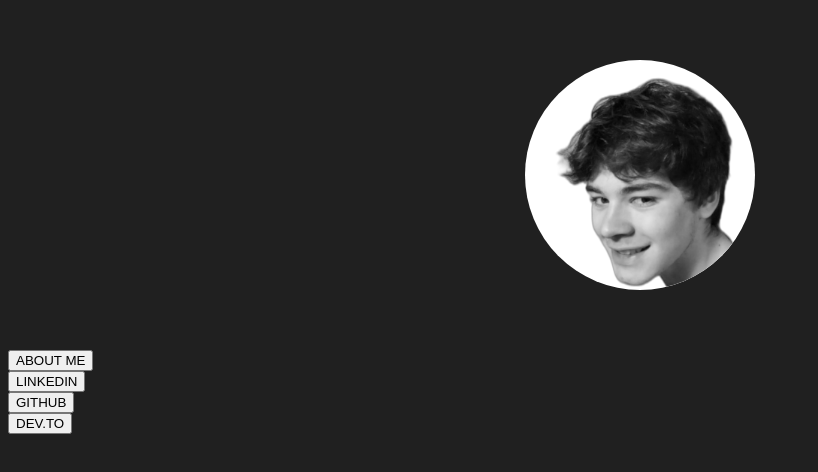
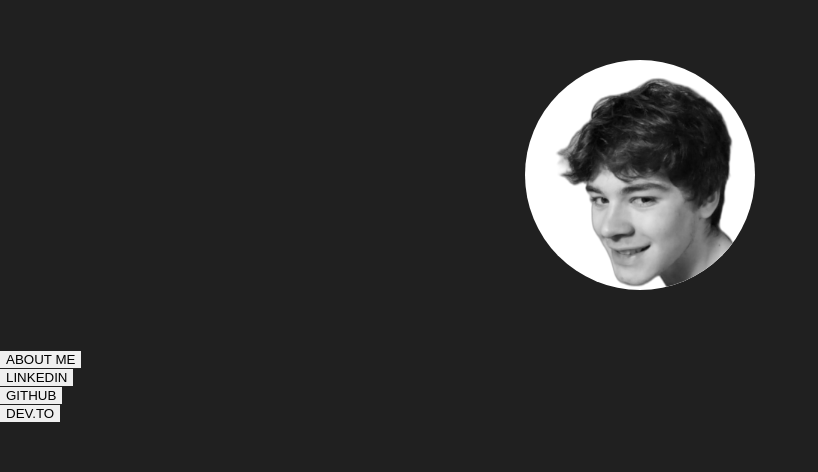
Before and after one commit to rodrigocitadin/my-portfolio, a Vue app: page / in a window 1280 px wide. Shown: the top 472 px of the page, without its empty margins (0-818 px from the left). Built offline with nearby package versions, Linux system fonts and the light colour scheme.

Commit message:
OK, NOW IT PROBABLY WORKED

```diff
--- a/public/index.html
+++ b/public/index.html
@@ -6,6 +6,7 @@
   <meta http-equiv="X-UA-Compatible" content="IE=edge">
   <meta name="viewport" content="width=device-width,initial-scale=1.0">
   <link rel="icon" href="<%= BASE_URL %>favicon.ico">
+  <link rel="stylesheet" href="reset.css">
   <title>
     <%= htmlWebpackPlugin.options.title %>
   </title>
--- /dev/null
+++ b/public/reset.css
@@ -0,0 +1,44 @@
+html {
+  box-sizing: border-box;
+  font-size: 16px;
+}
+
+*,
+*:before,
+*:after {
+  box-sizing: inherit;
+}
+
+body,
+h1,
+h2,
+h3,
+h4,
+h5,
+h6,
+p,
+ol,
+ul {
+  margin: 0;
+  padding: 0;
+  font-weight: normal;
+}
+
+ol,
+ul {
+  list-style: none;
+}
+
+img {
+  max-width: 100%;
+  height: auto;
+}
+
+a {
+  color: black;
+  text-decoration: none;
+}
+
+button {
+  border: none;
+}
```
